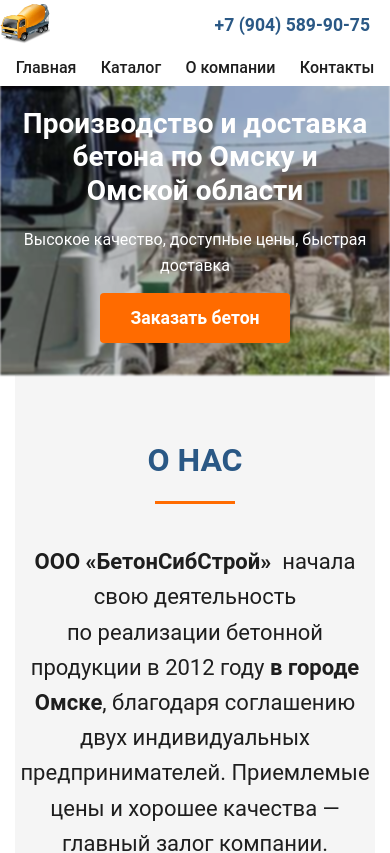
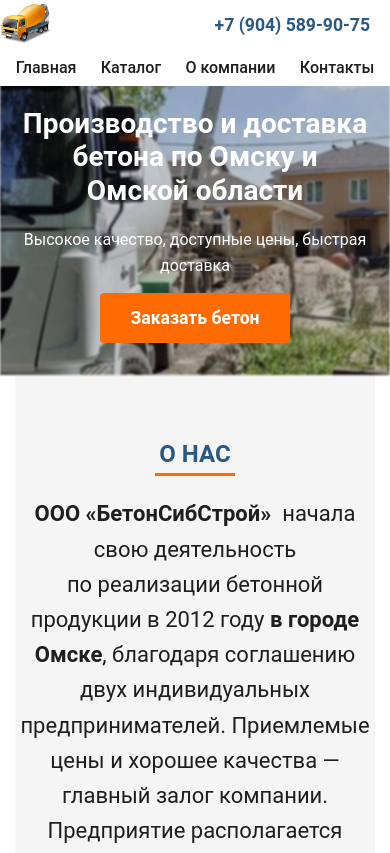
Before and after one commit to Alexzzz91/krostexNextjs, a Next.js app: page / in a window 390 px wide. Shown: the top 853 px of the page. Built offline with nearby package versions, Linux system fonts and the light colour scheme.

Commit message:
fix mobile styles

```diff
--- a/src/app/globals.css
+++ b/src/app/globals.css
@@ -100,8 +100,6 @@ section h2::after {
   margin: 15px auto 0;
 }
 
-
-
 .btn {
   display: inline-block;
   padding: 12px 24px;
@@ -130,4 +128,13 @@ section h2::after {
   .section-title {
     font-size: 1.5rem;
   }
+
+  section h2 {
+    font-size: 1.5rem;
+    margin-bottom: 20px;
+  }
+
+  section h2::after {
+    margin: 0px auto 0;
+  }
 }
```
Also changed, not shown: src/app/components/Services/Services.module.css (+6 -2 lines), 9 other files (tests, documents, lock files or other folders).
